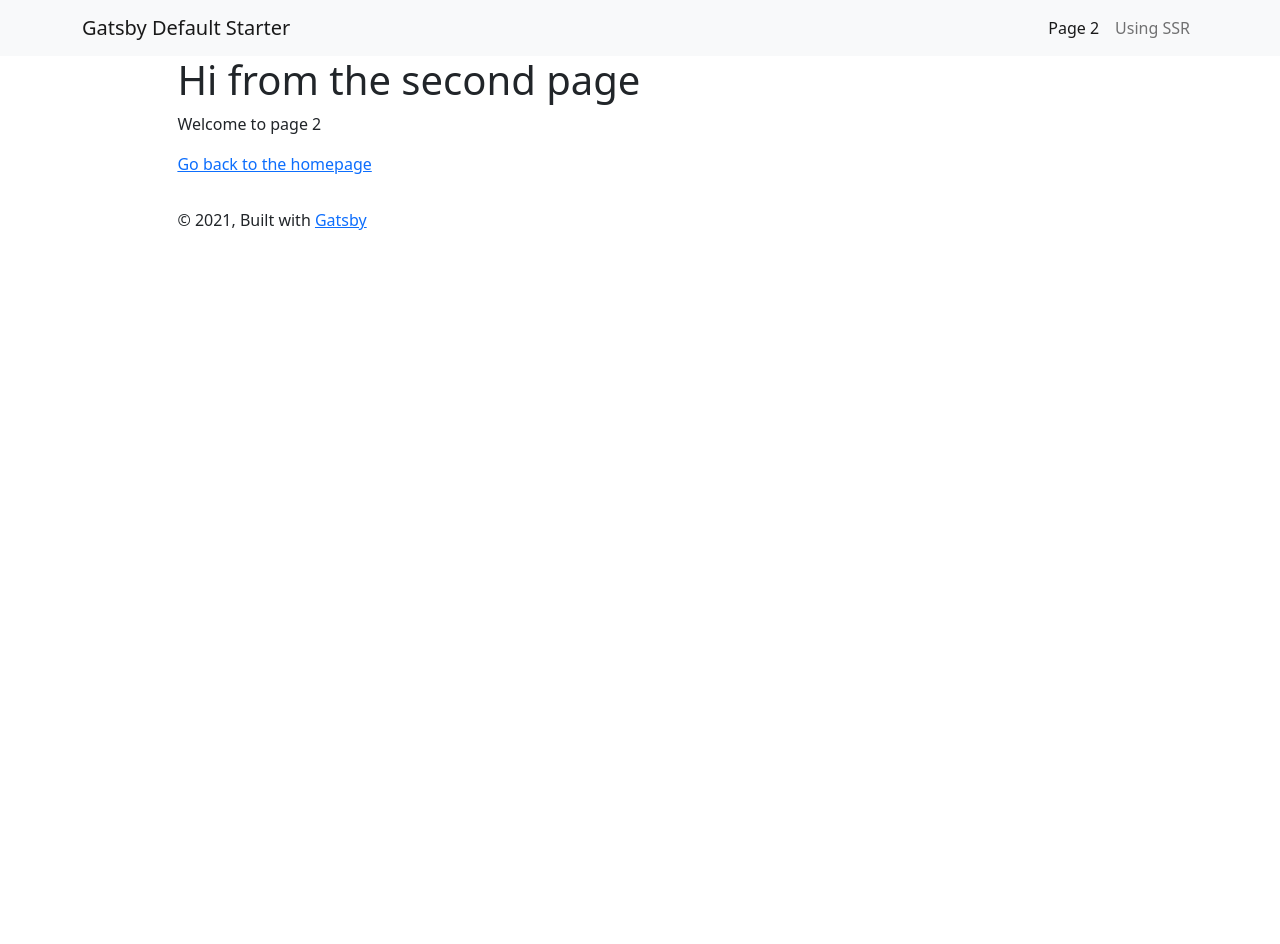
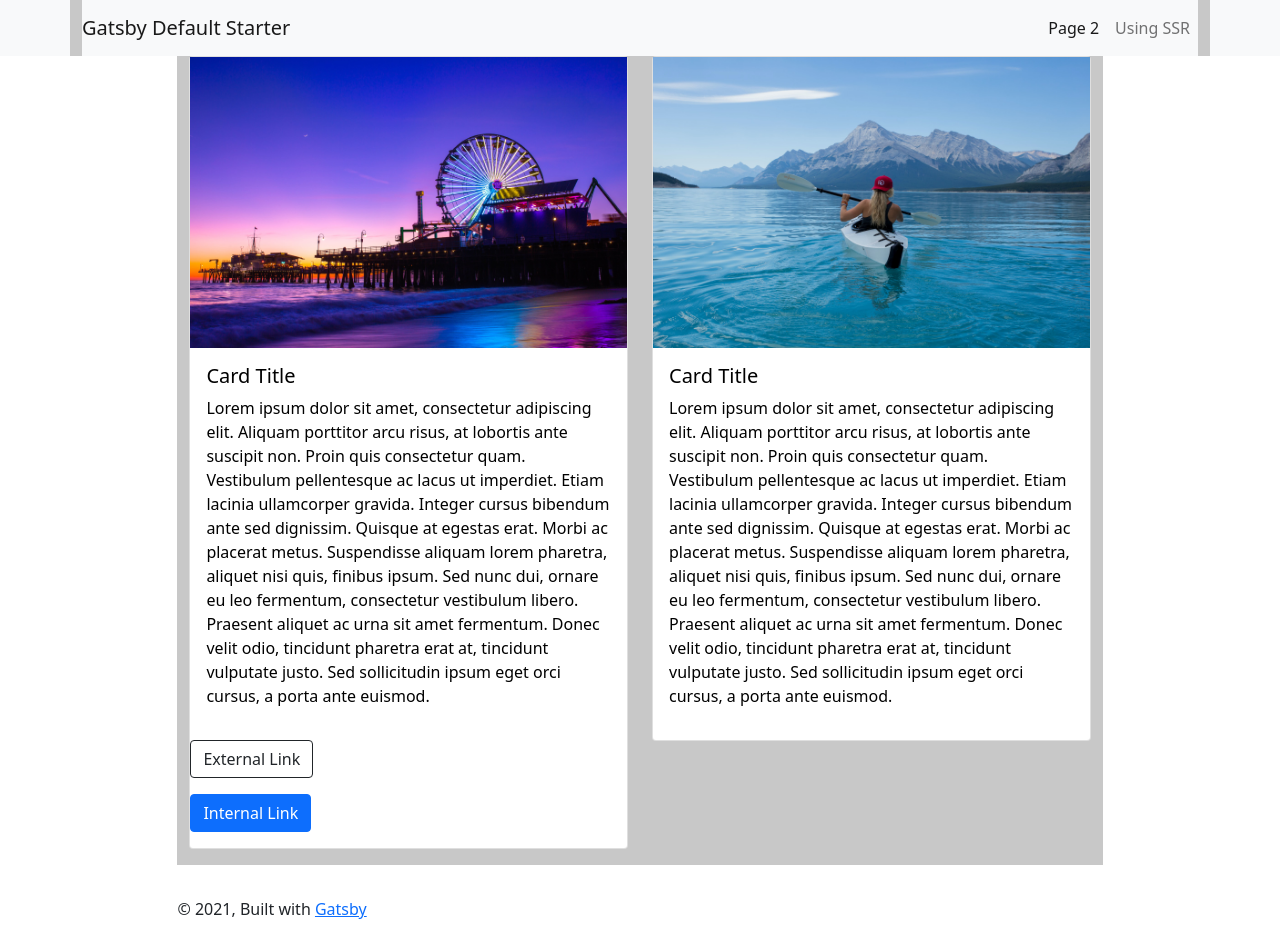
Before and after one commit to digital-inception/gatsby-starter-default, a Gatsby site: page /page-2 in a window 1280 px wide. Before the commit the page ends 800 px from the top, so only its background shows below. Built offline with nearby package versions, Linux system fonts and the light colour scheme; Gatsby itself is replaced by a stand-in of ours.

Commit message:
Stopped testing. Strarting template

```diff
--- a/src/pages/index.js
+++ b/src/pages/index.js
@@ -7,13 +7,15 @@ import Layout from "../components/layout"
 import Seo from "../components/seo"
 
 import 'bootstrap/dist/css/bootstrap.min.css'
-import { Container } from "react-bootstrap"
+import { Container, Row, Col, Card, Image } from "react-bootstrap"
 
 const IndexPage = () => (
   <Layout>
     <Seo title="Home" />
     <Container>
-      <h1>Lorem Ipsum</h1>
+      <Row>
+
+      </Row>
     </Container>
 
   </Layout>
--- a/src/pages/page-2.js
+++ b/src/pages/page-2.js
@@ -1,16 +1,83 @@
 import * as React from "react"
-import { Link } from "gatsby"
+import '../CSS/custom.css'
+// import { Link } from "gatsby"
+// import { StaticImage } from "gatsby-plugin-image"
 
 import Layout from "../components/layout"
 import Seo from "../components/seo"
 
-const SecondPage = () => (
+import 'bootstrap/dist/css/bootstrap.min.css'
+import { Container, Row, Col, Card, Button, Image } from "react-bootstrap"
+
+import bigWheel from "../images/img-5.jpg"
+import canoe from "../images/img-7.jpg"
+import { Link } from "gatsby"
+
+// const Organization = (props) => (
+//   <Col md={3} sm={6}>
+//     <p><Image src={props.image} alt={props.alt} fluid /></p>
+//   </Col>
+// )
+
+const IndexPage = () => (
   <Layout>
-    <Seo title="Page two" />
-    <h1>Hi from the second page</h1>
-    <p>Welcome to page 2</p>
-    <Link to="/">Go back to the homepage</Link>
+    <Seo title="Home" />
+    {/* <Container>
+      <Row className="text-center">
+        <Organization image={placeHolderImage} alt="gatsby-astronaut" />
+        <Organization image={placeHolderImage} alt="gatsby-astronaut" />
+        <Organization image={placeHolderImage} alt="gatsby-astronaut" />
+        <Organization image={placeHolderImage} alt="gatsby-astronaut" />
+        <Organization image={placeHolderImage} alt="gatsby-astronaut" />
+        <Organization image={placeHolderImage} alt="gatsby-astronaut" />
+        <Organization image={placeHolderImage} alt="gatsby-astronaut" />
+        <Organization image={placeHolderImage} alt="gatsby-astronaut" />
+      </Row>
+    </Container> */}
+    <Container>
+      <Row>
+        <Col md={6}>
+          <Card className="mb-3">
+            <Image
+              src={bigWheel}
+              className="card-image-top"
+              alt="Big Wheel"
+              fluid
+            />
+            <Card.Body>
+              <Card.Title>Card Title</Card.Title>
+              <Card.Text>
+                <p>
+                Lorem ipsum dolor sit amet, consectetur adipiscing elit. Aliquam porttitor arcu risus, at lobortis ante suscipit non. Proin quis consectetur quam. Vestibulum pellentesque ac lacus ut imperdiet. Etiam lacinia ullamcorper gravida. Integer cursus bibendum ante sed dignissim. Quisque at egestas erat. Morbi ac placerat metus. Suspendisse aliquam lorem pharetra, aliquet nisi quis, finibus ipsum. Sed nunc dui, ornare eu leo fermentum, consectetur vestibulum libero. Praesent aliquet ac urna sit amet fermentum. Donec velit odio, tincidunt pharetra erat at, tincidunt vulputate justo. Sed sollicitudin ipsum eget orci cursus, a porta ante euismod.
+                </p>
+              </Card.Text>
+            </Card.Body>
+            <p><Button href="#" variant="outline-dark">External Link</Button></p>
+            <p><Link className="btn btn-primary" to="/">Internal Link</Link></p>
+          </Card>
+        </Col>
+        <Col md={6}>
+          <Card className="mb-3">
+            <Image
+              src={canoe}
+              className="card-image-top"
+              alt="Canoe"
+              fluid
+            />
+            <Card.Body>
+              <Card.Title>Card Title</Card.Title>
+              <Card.Text>
+                <p>
+                Lorem ipsum dolor sit amet, consectetur adipiscing elit. Aliquam porttitor arcu risus, at lobortis ante suscipit non. Proin quis consectetur quam. Vestibulum pellentesque ac lacus ut imperdiet. Etiam lacinia ullamcorper gravida. Integer cursus bibendum ante sed dignissim. Quisque at egestas erat. Morbi ac placerat metus. Suspendisse aliquam lorem pharetra, aliquet nisi quis, finibus ipsum. Sed nunc dui, ornare eu leo fermentum, consectetur vestibulum libero. Praesent aliquet ac urna sit amet fermentum. Donec velit odio, tincidunt pharetra erat at, tincidunt vulputate justo. Sed sollicitudin ipsum eget orci cursus, a porta ante euismod.
+                </p>
+              </Card.Text>
+            </Card.Body>
+          </Card>
+        </Col>
+      </Row>
+    </Container>
+
   </Layout>
 )
 
-export default SecondPage
+export default IndexPage
```
Also changed, not shown: src/images/img-5.jpg (added), src/images/img-7.jpg (added).
